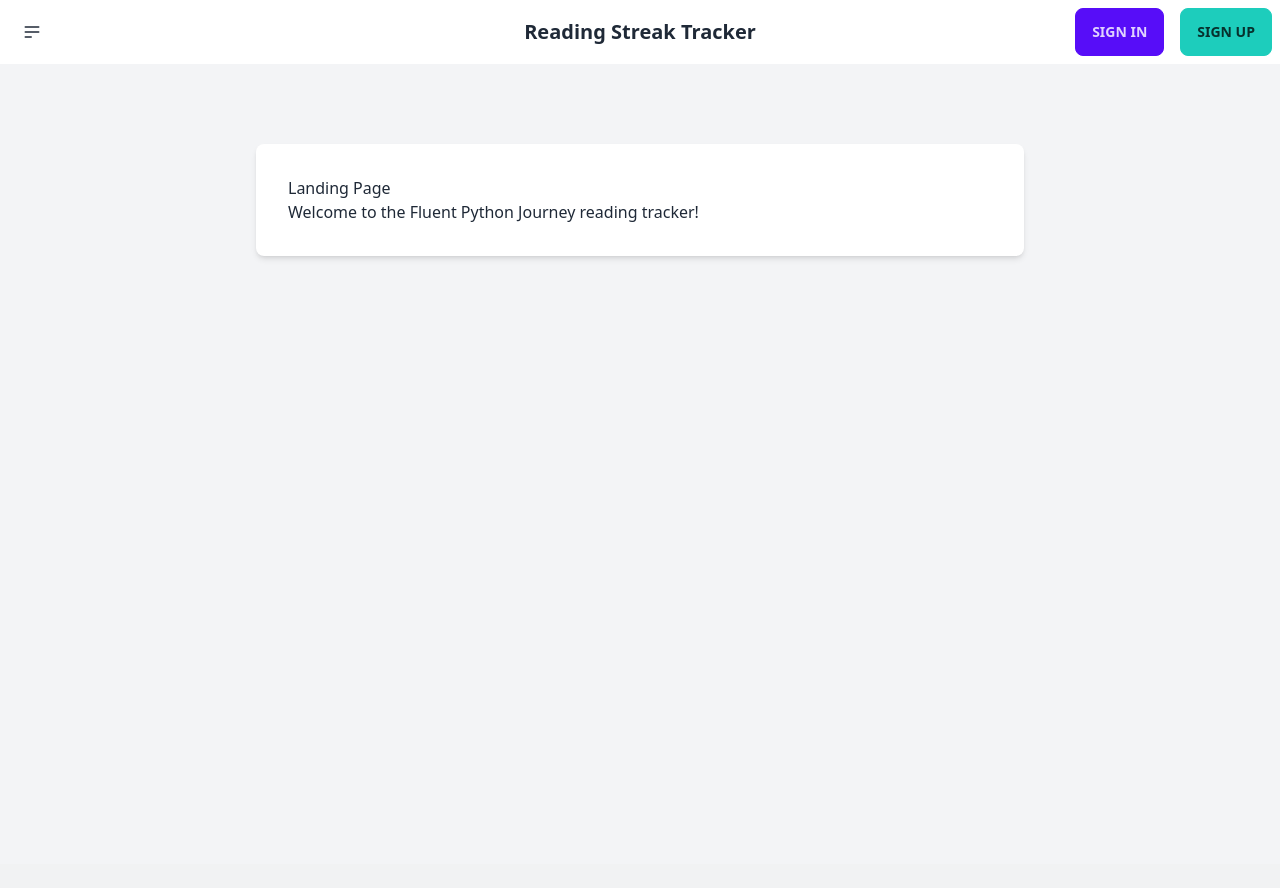
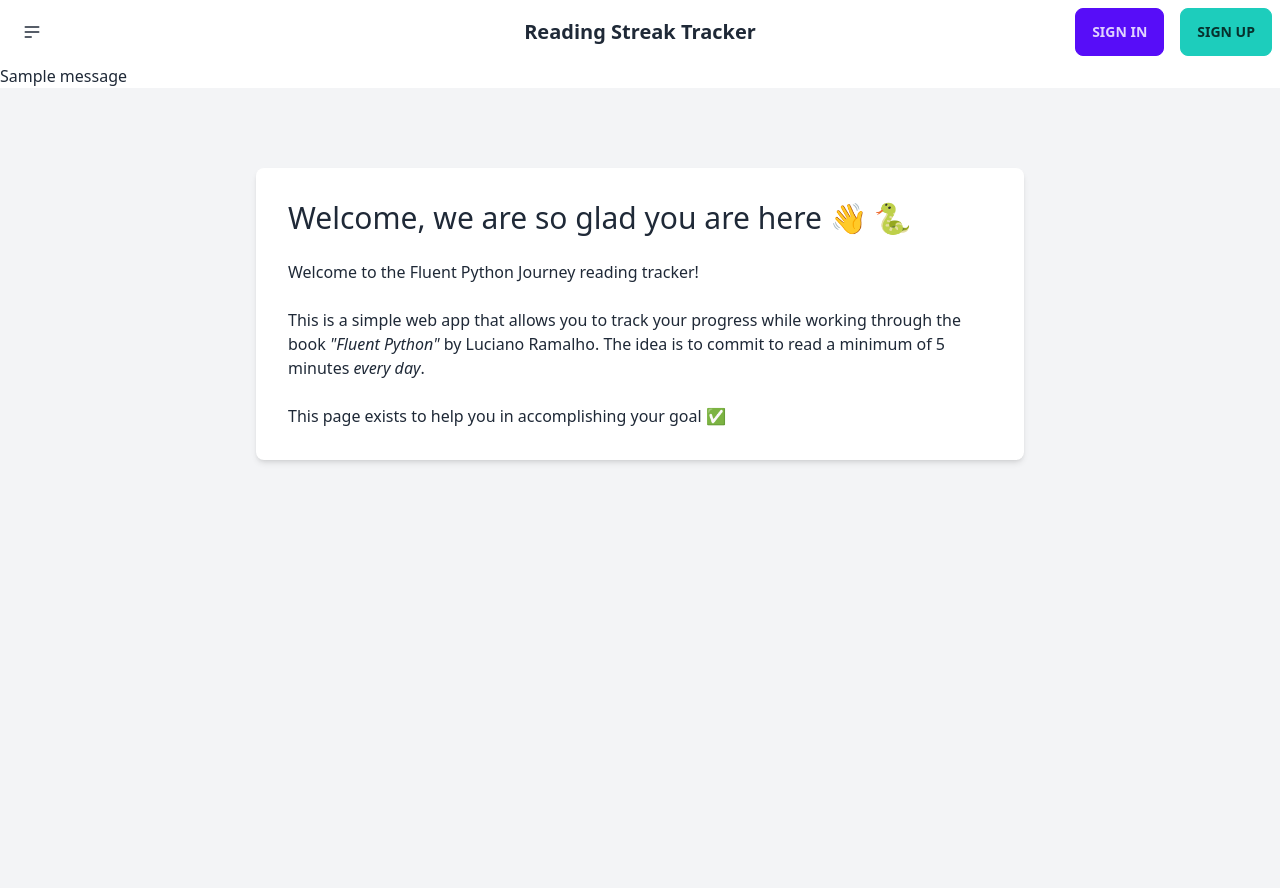
Before and after one commit to michaelwknott/reading-streak-tracker, a Django app: page / in a window 1280 px wide. Before the commit the page ends 259 px from the top, so only its background shows below. Run offline with Django 4.2, Linux system fonts and the light colour scheme; tables that the repository leaves empty hold one stand-in row (values such as "Sample post"); one stand-in notice (Sample message) is shown; some libraries are stand-ins or nearby versions.

Commit message:
feat: improve templates, add message display logic to base template, add small intro to landing page

```diff
--- a/templates/_base.html
+++ b/templates/_base.html
@@ -21,6 +21,16 @@
 
 {% include "_navbar.html" %}
 
+{# Display messages, if any #}
+{% if messages %}
+  <ul class="messages">
+    {% for message in messages %}
+      <li{% if message.tags %} class="{{ message.tags }}"{% endif %}>{{ message }}</li>
+    {% endfor %}
+  </ul>
+{% endif %}
+
+
 {# Wrap page contents from views in a nice-looking container #}
 <div class="min-h-screen pt-20 flex flex-col items-center bg-gray-100">
   <div class="p-4 sm:p-8 bg-white rounded-lg shadow-md w-full max-w-3xl">
--- a/templates/allauth_customized/account/signup.html
+++ b/templates/allauth_customized/account/signup.html
@@ -8,7 +8,7 @@
 {% block content %}
   <h1 class="text-lg">{% trans "Sign Up" %}</h1>
 
-  <p>{% blocktrans %}Already have an account? Then please <a href="{{ login_url }}">sign in</a>.{% endblocktrans %}</p>
+  <p>{% blocktrans %}Already have an account? Then please <a class="font-medium underline" href="{{ login_url }}">sign in</a>.{% endblocktrans %}</p>
 
   <form class="signup" id="signup_form" method="post" action="{% url 'account_signup' %}">
     {% csrf_token %}
--- a/templates/home/index.html
+++ b/templates/home/index.html
@@ -1,6 +1,14 @@
 {% extends '_base.html' %}
 
 {% block content %}
-  <h1>Landing Page</h1>
+  <h1 class="text-3xl">Welcome, we are so glad you are here 👋 🐍 </h1>
+  <br>
   <p> Welcome to the Fluent Python Journey reading tracker!</p>
+  <br>
+  <p> This is a simple web app that allows you to track your progress while working through the book
+    <i>"Fluent Python"</i> by Luciano Ramalho.
+    The idea is to commit to read a minimum of 5 minutes <i>every day</i>.
+  </p>
+  <br>
+  <p>This page exists to help you in accomplishing your goal ✅</p>
 {% endblock %}
```
Also changed, not shown: templates/allauth_customized/account/login.html (+1 -24 lines). Lines whose indentation alone changed are shown as unchanged.
